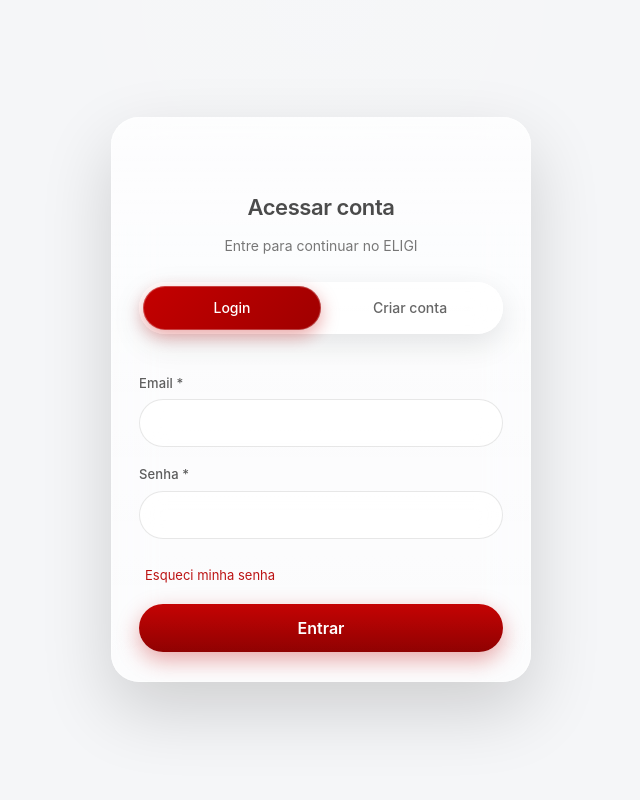
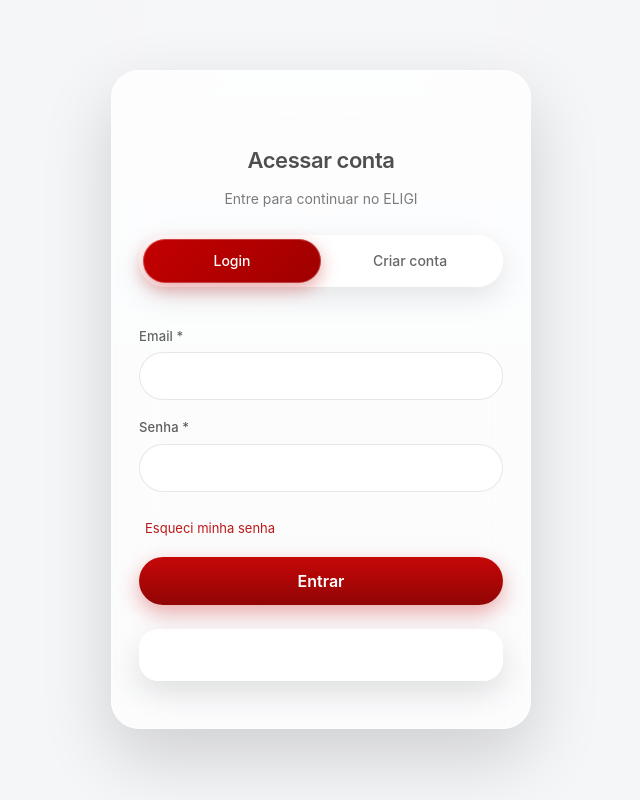
Before and after one commit to suporteeligi-cpu/eligi-fron-tend, a Next.js app: page /login in a window 1280 px wide. Shown: the whole page, without its empty margins (319-959 px from the left). Built offline with nearby package versions, Linux system fonts and the light colour scheme; no server answers.

Commit message:
chore: deploy update

```diff
--- a/package.json
+++ b/package.json
@@ -10,6 +10,7 @@
     "deploy": "git add . && git commit -m \"chore: deploy update\" && git push"
   },
   "dependencies": {
+    "@react-oauth/google": "^0.13.4",
     "axios": "^1.13.2",
     "lucide-react": "^0.562.0",
     "next": "16.1.1",
--- a/src/app/layout.tsx
+++ b/src/app/layout.tsx
@@ -1,19 +1,24 @@
-// src/app/layout.tsx
+import type { Metadata } from 'next'
+import { Providers } from './providers'
 import '../styles/globals.css'
 
-export const metadata = {
-  title: 'Eligi Business',
-  description: 'Plataforma inteligente de Agendamentos e Gestão.',
+export const metadata: Metadata = {
+  title: 'ELIGI',
+  description: 'Sistema inteligente para negócios'
 }
 
 export default function RootLayout({
-  children,
+  children
 }: {
   children: React.ReactNode
 }) {
   return (
-    <html lang="pt-BR" suppressHydrationWarning>
-      <body>{children}</body>
+    <html lang="pt-BR">
+      <body>
+        <Providers>
+          {children}
+        </Providers>
+      </body>
     </html>
   )
 }
--- a/src/app/login/Login.module.css
+++ b/src/app/login/Login.module.css
@@ -120,3 +120,122 @@
 .forgotLink:hover {
   color: #ff0000;
 }
+
+/* ==============================
+   GOOGLE BUTTON — ELIGI STYLE
+================================ */
+
+.googleButton {
+  width: 100%;
+  height: 52px;
+
+  display: flex;
+  align-items: center;
+  justify-content: center;
+  gap: 10px;
+
+  border-radius: 18px;
+
+  border: none;
+
+  font-size: 14px;
+  font-weight: 500;
+
+  cursor: pointer;
+
+  background: rgba(255, 255, 255, 0.65);
+  backdrop-filter: blur(18px) saturate(150%);
+  -webkit-backdrop-filter: blur(18px) saturate(150%);
+
+  box-shadow:
+    inset 0 0 0 1px rgba(255, 255, 255, 0.35),
+    0 12px 30px rgba(0, 0, 0, 0.12);
+
+  transition:
+    transform 0.2s ease,
+    box-shadow 0.2s ease,
+    background 0.2s ease;
+}
+
+.googleButton:hover {
+  transform: translateY(-2px);
+
+  box-shadow:
+    inset 0 0 0 1px rgba(255, 255, 255, 0.45),
+    0 18px 40px rgba(0, 0, 0, 0.18);
+}
+
+.googleButton:active {
+  transform: translateY(0);
+}
+
+.googleButton:disabled {
+  opacity: 0.6;
+  cursor: not-allowed;
+}
+
+/* Ícone Google */
+
+.googleIcon {
+  width: 22px;
+  height: 22px;
+
+  display: flex;
+  align-items: center;
+  justify-content: center;
+
+  font-weight: 700;
+
+  background: linear-gradient(
+    90deg,
+    #ea4335,
+    #fbbc05,
+    #34a853,
+    #4285f4
+  );
+
+  -webkit-background-clip: text;
+  -webkit-text-fill-color: transparent;
+}
+
+/* ==============================
+   GOOGLE WRAPPER
+================================ */
+
+.googleWrapper {
+  margin-bottom: 18px;
+}
+
+/* ==============================
+   GOOGLE BUTTON — ELIGI GLASS
+================================ */
+
+.googleButton {
+  width: 100%;
+  border-radius: 20px;
+  overflow: hidden;
+
+  background: rgba(255, 255, 255, 0.65);
+  backdrop-filter: blur(20px) saturate(160%);
+  -webkit-backdrop-filter: blur(20px) saturate(160%);
+
+  box-shadow:
+    inset 0 0 0 1px rgba(255, 255, 255, 0.35),
+    0 12px 32px rgba(0, 0, 0, 0.12);
+
+  transition:
+    transform 0.2s ease,
+    box-shadow 0.2s ease;
+}
+
+.googleButton:hover {
+  transform: translateY(-2px);
+
+  box-shadow:
+    inset 0 0 0 1px rgba(255, 255, 255, 0.45),
+    0 18px 40px rgba(0, 0, 0, 0.18);
+}
+
+.googleWrapper {
+  margin-top: 6px;
+}
--- a/src/app/login/LoginForm.tsx
+++ b/src/app/login/LoginForm.tsx
@@ -2,7 +2,9 @@
 
 import { useState } from 'react'
 import { useRouter } from 'next/navigation'
+import { GoogleLogin } from '@react-oauth/google'
 import { useAuth } from '@/hooks/useAuth'
+import { api } from '@/lib/api'
 import { AuthCard } from '../components/auth/AuthCard'
 import { AuthInput } from '../components/auth/AuthInput'
 import { AuthButton } from '../components/auth/AuthButton'
@@ -37,7 +39,6 @@ export default function LoginForm() {
     e: React.FormEvent<HTMLFormElement>
   ) {
     e.preventDefault()
-
     if (loading) return
 
     setHasSubmitted(true)
@@ -54,7 +55,6 @@ export default function LoginForm() {
         'code' in error
       ) {
         const apiError = error as ApiError
-
         const mapped = mapAuthError(apiError.code)
 
         if (mapped.field) {
@@ -71,6 +71,44 @@ export default function LoginForm() {
           general: 'Erro inesperado. Tente novamente.'
         })
       }
+    } finally {
+      setLoading(false)
+    }
+  }
+
+  async function handleGoogleLogin(
+    credentialResponse: any
+  ) {
+    if (!credentialResponse.credential) {
+      setErrors({
+        general: 'Falha ao autenticar com Google.'
+      })
+      return
+    }
+
+    try {
+      setLoading(true)
+
+      const { data } = await api.post('/auth/google', {
+        idToken: credentialResponse.credential
+      })
+
+      localStorage.setItem(
+        'accessToken',
+        data.accessToken
+      )
+
+      localStorage.setItem(
+        'refreshToken',
+        data.refreshToken
+      )
+
+      router.push('/dashboard')
+    } catch {
+      setErrors({
+        general:
+          'Erro ao autenticar com Google.'
+      })
     } finally {
       setLoading(false)
     }
@@ -93,7 +131,7 @@ export default function LoginForm() {
         hasSubmitted ? errors.general : undefined
       }
     >
-      {/* 🔴 AUTH SWITCH ELIGI */}
+      {/* AUTH SWITCH */}
       <div className={styles.authSwitch}>
         <button
           type="button"
@@ -171,6 +209,26 @@ export default function LoginForm() {
           Entrar
         </AuthButton>
       </form>
+
+      {/* GOOGLE LOGIN */}
+      <div className={styles.googleWrapper}>
+        <div className={styles.googleButton}>
+          <GoogleLogin
+            onSuccess={handleGoogleLogin}
+            onError={() =>
+              setErrors({
+                general:
+                  'Falha na autenticação Google.'
+              })
+            }
+            theme="outline"
+            size="large"
+            shape="pill"
+            text="signin_with"
+            width="100%"
+          />
+        </div>
+      </div>
     </AuthCard>
   )
 }
--- /dev/null
+++ b/src/app/providers.tsx
@@ -0,0 +1,23 @@
+'use client'
+
+import { ReactNode } from 'react'
+import { GoogleOAuthProvider } from '@react-oauth/google'
+
+type ProvidersProps = {
+  children: ReactNode
+}
+
+export function Providers({
+  children
+}: ProvidersProps) {
+  return (
+    <GoogleOAuthProvider
+      clientId={
+        process.env
+          .NEXT_PUBLIC_GOOGLE_CLIENT_ID!
+      }
+    >
+      {children}
+    </GoogleOAuthProvider>
+  )
+}
```
Also changed, not shown: 1 other file (tests, documents, lock files or other folders).
